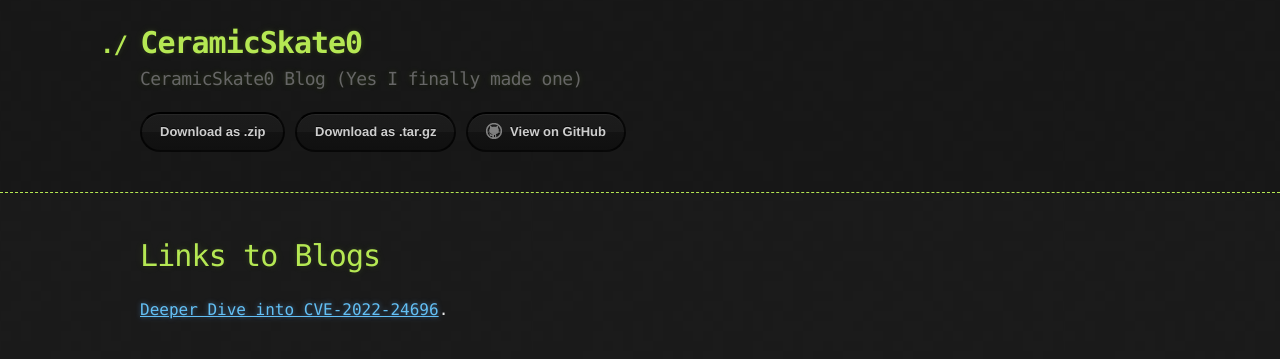
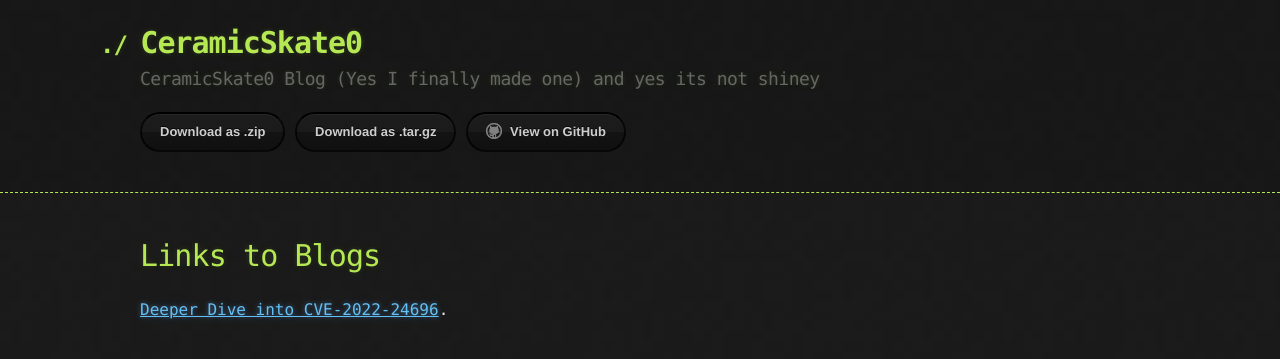
Before and after one commit to ceramicskate0/ceramicskate0.github.io, a Jekyll site: the page built from index.md, in a window 1280 px wide. Shown: the top 359 px of the page. Built offline with Jekyll 4.4.1, drawn with Linux system fonts in a browser that asks for light colours; our own code applies the rules of GitHub Pages for plain Markdown files.

Commit message:
Update _config.yml

```diff
--- a/_config.yml
+++ b/_config.yml
@@ -1,5 +1,5 @@
 title: CeramicSkate0
-description: CeramicSkate0 Blog (Yes I finally made one)
+description: CeramicSkate0 Blog (Yes I finally made one) and yes its not shiney
 show_downloads: true
 google_analytics:
 theme: jekyll-theme-hacker
```
